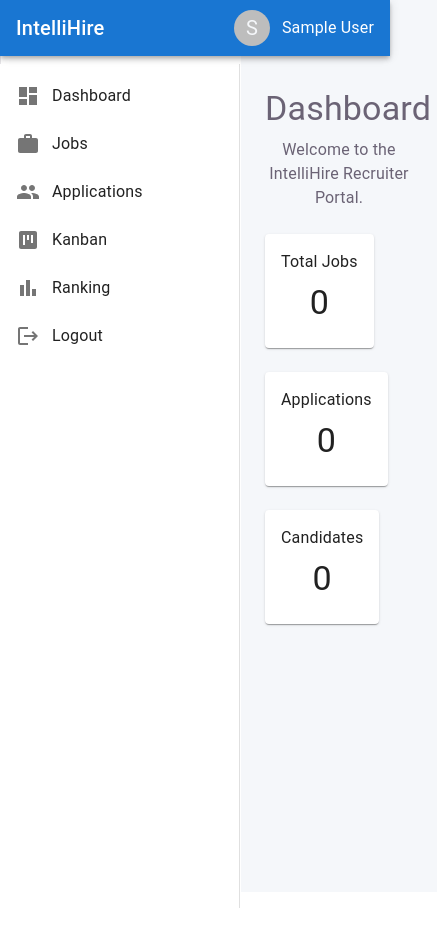
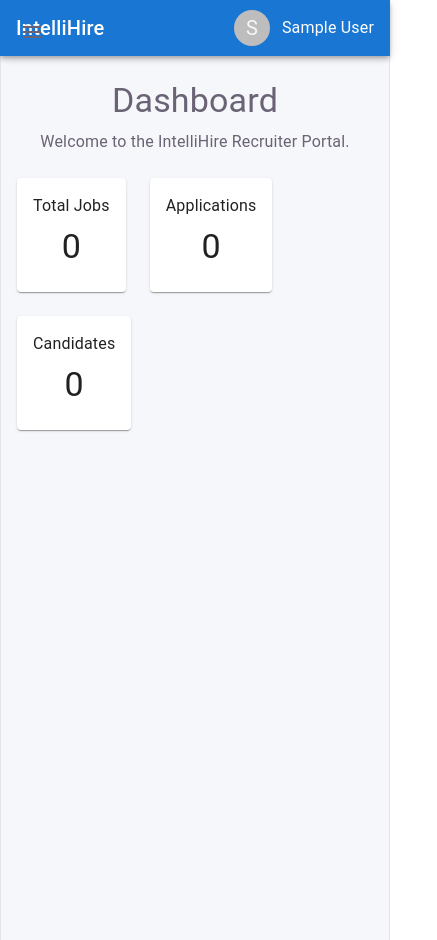
Before and after one commit to Ankush07-op/IntelliHire, a React app in the folder frontend/: page /dashboard in a window 390 px wide. Shown: the whole page, 437 px wide, since content can reach past the window. Before the commit the page ends 892 px from the top, so only its background shows below. Built offline with nearby package versions, Linux system fonts and the light colour scheme; sample sign-in values are in the browser's storage; the HTML template or start-up script is replaced by a standard one.

Commit message:
feat: improve responsive recruiter navigation

```diff
--- a/frontend/src/components/layout/MainLayout.jsx
+++ b/frontend/src/components/layout/MainLayout.jsx
@@ -8,24 +8,23 @@
 
 function MainLayout() {
   return (
-    <Box sx={{ display: "flex" }}>
+    <Box sx={{ display: "flex", minHeight: "100vh" }}>
       <Navbar />
-
       <Sidebar />
 
       <Box
         component="main"
         sx={{
           flexGrow: 1,
-          p: 3,
-          width: `calc(100% - ${drawerWidth}px)`,
+          minWidth: 0,
+          width: { xs: "100%", md: `calc(100% - ${drawerWidth}px)` },
+          p: { xs: 2, sm: 3 },
+          pt: { xs: 10, sm: 11 },
           minHeight: "100vh",
           backgroundColor: "background.default",
         }}
       >
-        <Box sx={{ mt: 8 }}>
-          <Outlet />
-        </Box>
+        <Outlet />
       </Box>
     </Box>
   );
--- a/frontend/src/components/layout/Sidebar.jsx
+++ b/frontend/src/components/layout/Sidebar.jsx
@@ -1,3 +1,4 @@
+import { useState } from "react";
 import {
   Drawer,
   List,
@@ -6,6 +7,9 @@
   ListItemIcon,
   ListItemText,
   Box,
+  Toolbar,
+  IconButton,
+  Divider,
 } from "@mui/material";
 
 import DashboardIcon from "@mui/icons-material/Dashboard";
@@ -14,15 +18,18 @@
 import ViewKanbanIcon from "@mui/icons-material/ViewKanban";
 import BarChartIcon from "@mui/icons-material/BarChart";
 import LogoutIcon from "@mui/icons-material/Logout";
+import MenuIcon from "@mui/icons-material/Menu";
 
 import { useAuth } from "../../context/AuthContext";
-import { Link, useNavigate } from "react-router-dom";
+import { Link, useLocation, useNavigate } from "react-router-dom";
 
 const drawerWidth = 240;
 
 function Sidebar() {
   const { logout } = useAuth();
   const navigate = useNavigate();
+  const location = useLocation();
+  const [mobileOpen, setMobileOpen] = useState(false);
 
   const menuItems = [
     {
@@ -53,53 +60,122 @@
   ];
 
   const handleLogout = () => {
+    setMobileOpen(false);
     logout();
     navigate("/login", { replace: true });
   };
 
+  const handleNavigation = () => {
+    setMobileOpen(false);
+  };
+
+  const drawerContent = (
+    <Box sx={{ overflowX: "hidden" }}>
+      <Toolbar />
+      <Divider />
+
+      <List sx={{ px: 1.5, py: 2 }}>
+        {menuItems.map((item) => {
+          const isActive = location.pathname === item.path;
+
           return (
+            <ListItem key={item.text} disablePadding sx={{ mb: 0.5 }}>
+              <ListItemButton
+                component={Link}
+                to={item.path}
+                onClick={handleNavigation}
+                selected={isActive}
+                sx={{
+                  borderRadius: 2,
+                  minHeight: 46,
+                  "&.Mui-selected": {
+                    backgroundColor: "primary.main",
+                    color: "primary.contrastText",
+                  },
+                  "&.Mui-selected:hover": {
+                    backgroundColor: "primary.dark",
+                  },
+                  "&.Mui-selected .MuiListItemIcon-root": {
+                    color: "inherit",
+                  },
+                }}
+              >
+                <ListItemIcon>{item.icon}</ListItemIcon>
+                <ListItemText primary={item.text} />
+              </ListItemButton>
+            </ListItem>
+          );
+        })}
+      </List>
+
+      <Divider />
+
+      <List sx={{ px: 1.5, py: 1.5 }}>
+        <ListItem disablePadding>
+          <ListItemButton
+            onClick={handleLogout}
+            sx={{ borderRadius: 2, minHeight: 46 }}
+          >
+            <ListItemIcon>
+              <LogoutIcon />
+            </ListItemIcon>
+            <ListItemText primary="Logout" />
+          </ListItemButton>
+        </ListItem>
+      </List>
+    </Box>
+  );
+
+  return (
+    <>
+      <IconButton
+        aria-label="Open navigation menu"
+        onClick={() => setMobileOpen(true)}
+        sx={{
+          display: { xs: "inline-flex", md: "none" },
+          position: "fixed",
+          top: 12,
+          left: 12,
+          zIndex: (theme) => theme.zIndex.drawer + 2,
+          color: "inherit",
+        }}
+      >
+        <MenuIcon />
+      </IconButton>
+
       <Drawer
         variant="permanent"
         sx={{
+          display: { xs: "none", md: "block" },
           width: drawerWidth,
           flexShrink: 0,
           "& .MuiDrawer-paper": {
             width: drawerWidth,
             boxSizing: "border-box",
             top: "64px",
+            height: "calc(100% - 64px)",
           },
         }}
       >
-      <Box>
-        <List>
-          {menuItems.map((item) => (
-            <ListItem key={item.text} disablePadding>
-              <ListItemButton
-                component={Link}
-                to={item.path}
+        <Box sx={{ pt: 0 }}>{drawerContent}</Box>
+      </Drawer>
+
+      <Drawer
+        variant="temporary"
+        open={mobileOpen}
+        onClose={() => setMobileOpen(false)}
+        ModalProps={{ keepMounted: true }}
+        sx={{
+          display: { xs: "block", md: "none" },
+          "& .MuiDrawer-paper": {
+            width: drawerWidth,
+            boxSizing: "border-box",
+          },
+        }}
       >
-                <ListItemIcon>
-                  {item.icon}
-                </ListItemIcon>
-
-                <ListItemText primary={item.text} />
-              </ListItemButton>
-            </ListItem>
-          ))}
-
-          {/* Logout */}
-          <ListItem disablePadding>
-            <ListItemButton onClick={handleLogout}>
-              <ListItemIcon>
-                <LogoutIcon />
-              </ListItemIcon>
-
-              <ListItemText primary="Logout" />
-            </ListItemButton>
-          </ListItem>
-        </List>
-      </Box>
+        {drawerContent}
       </Drawer>
+    </>
   );
 }
 
```
Lines whose indentation alone changed are shown as unchanged.
